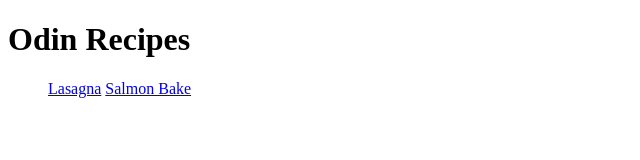
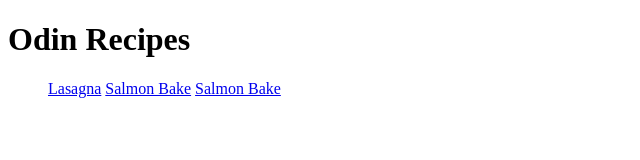
Before and after one commit to replakcan/odin-recipes, a plain HTML site: page index.html in a window 1280 px wide. Shown: the whole page, without its empty margins (0-640 px from the left). Drawn offline with Linux system fonts and the light colour scheme.

Commit message:
Update html
adds a new element with anchor tag

```diff
--- a/index.html
+++ b/index.html
@@ -10,6 +10,7 @@
         <ul>
             <a href="recipes/lasagna.html">Lasagna</a>
             <a href="recipes/salmon-bake.html">Salmon Bake</a>
+            <a href="recipes/caprese-stuffed-avocado.html">Salmon Bake</a>
         </ul>
 
     </body>
```
